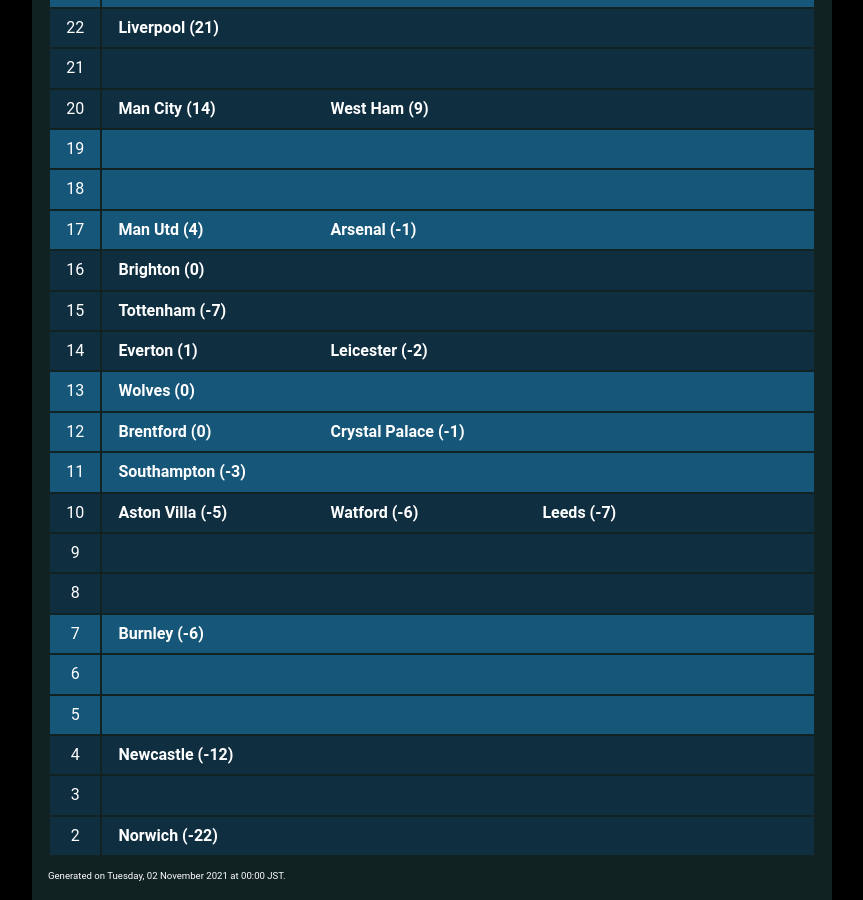
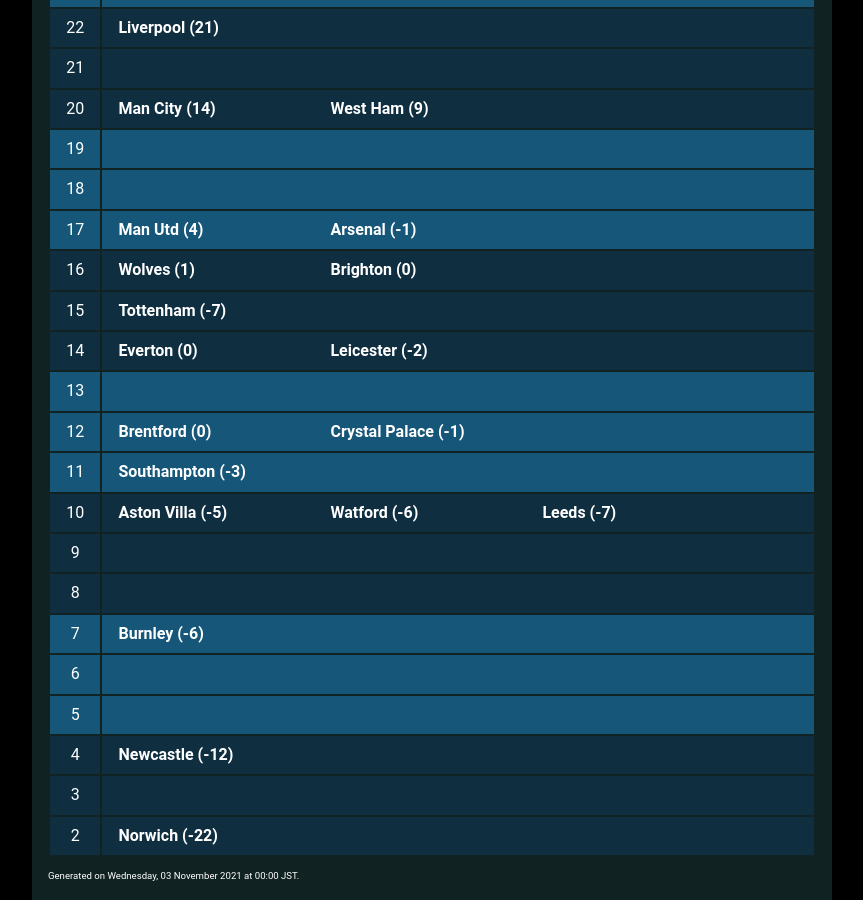
Before and after one commit to muru/muru.github.io, a Jekyll site: the page built from resources.md, in a window 1280 px wide and 900 px high, scrolled down 1598 px. Shown: the whole window, without its empty margins (208-1071 px from the left). Built offline with Jekyll 4.4.1, drawn with Linux system fonts in a browser that asks for light colours; some web fonts are replaced.

Commit message:
updated cann-table: Wed  3 Nov 00:00:45 JST 2021

```diff
--- a/cann-table.html
+++ b/cann-table.html
@@ -54,6 +54,7 @@
 	<tr class="cann-row-2">
 		<td class="cann-point"> 16 </td>
 		<td class="cann-clubs">
+			<span class="club-name"> Wolves (1) </span>
 			<span class="club-name"> Brighton (0) </span>
 		</td>
  	</tr>
@@ -66,14 +67,13 @@
 	<tr class="cann-row-2">
 		<td class="cann-point"> 14 </td>
 		<td class="cann-clubs">
-			<span class="club-name"> Everton (1) </span>
+			<span class="club-name"> Everton (0) </span>
 			<span class="club-name"> Leicester (-2) </span>
 		</td>
  	</tr>
 	<tr class="cann-row-1">
 		<td class="cann-point"> 13 </td>
 		<td class="cann-clubs">
-			<span class="club-name"> Wolves (0) </span>
 		</td>
  	</tr>
 	<tr class="cann-row-1">
@@ -141,4 +141,4 @@
 		</td>
  	</tr>
 </table>
-<span id="cann-gen-note"> Generated on  Tuesday, 02 November 2021 at 00:00 JST. </span>
+<span id="cann-gen-note"> Generated on  Wednesday, 03 November 2021 at 00:00 JST. </span>
```
